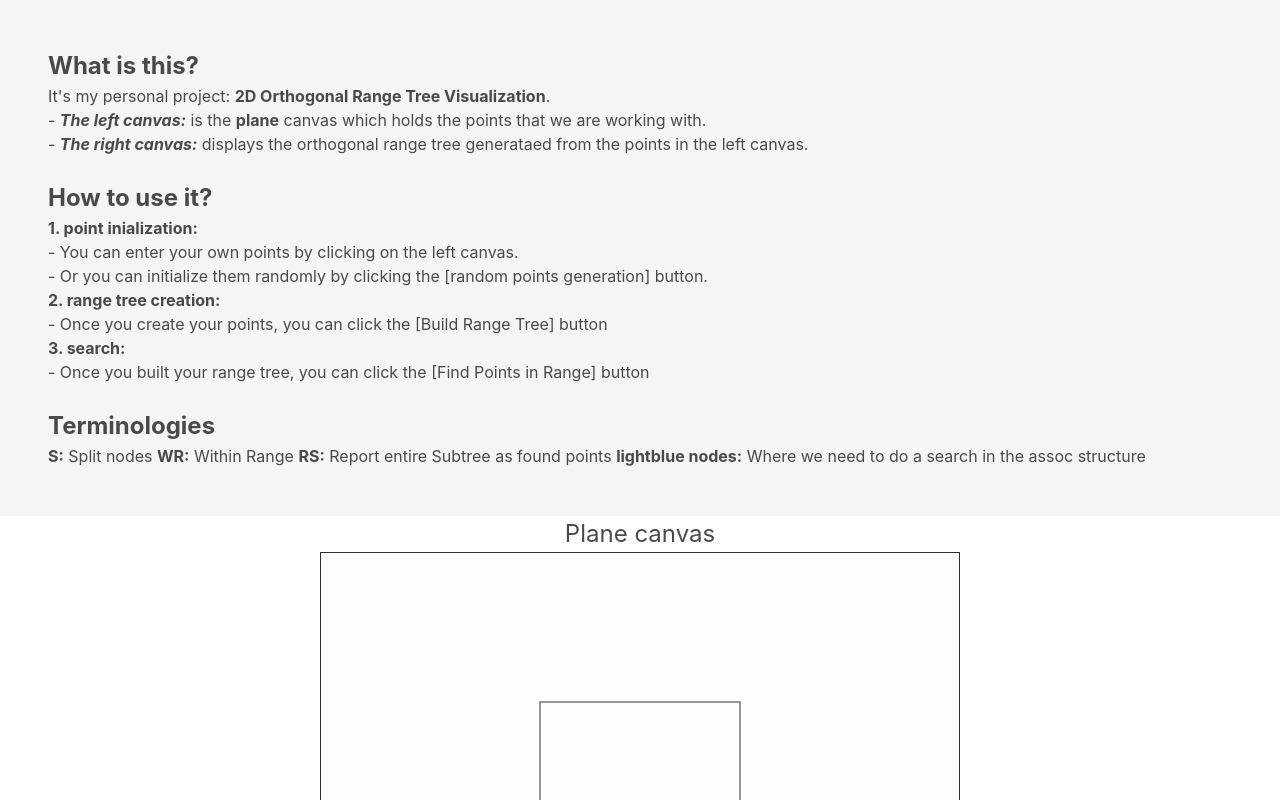
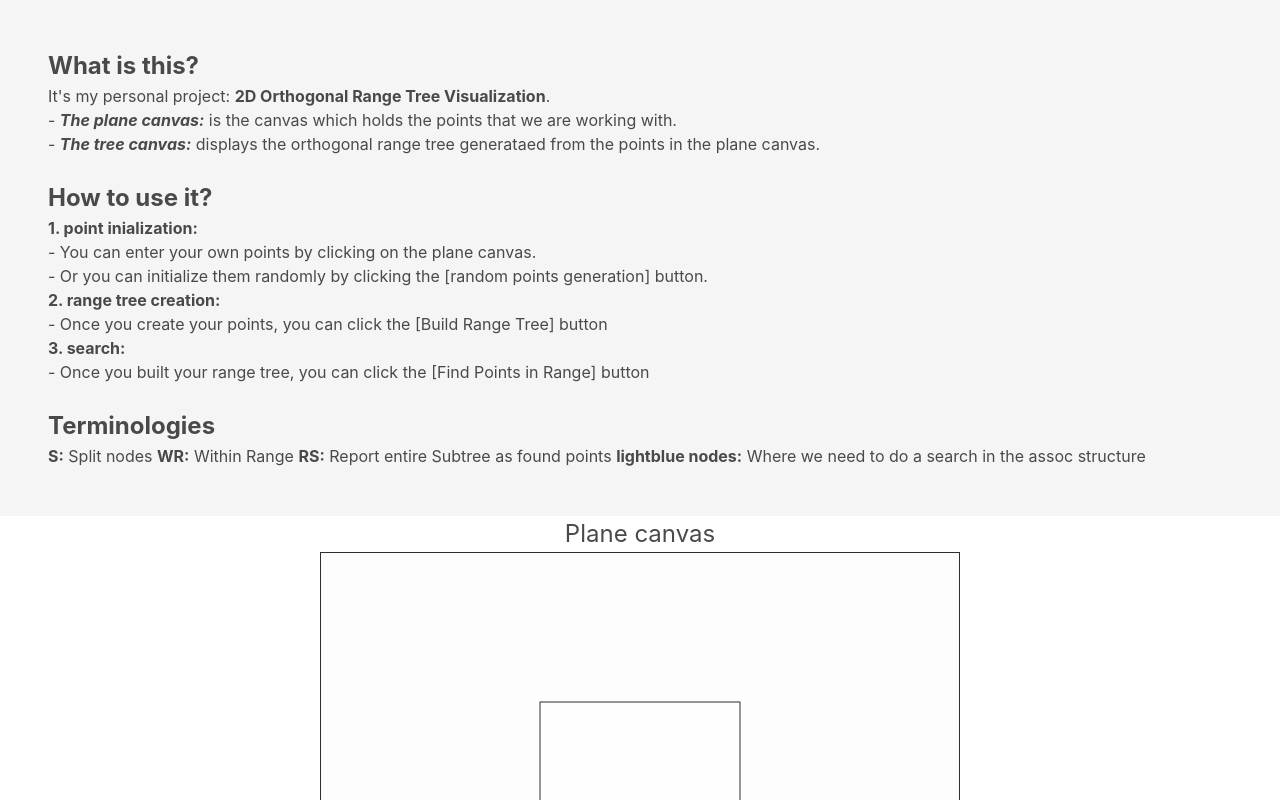
Before and after one commit to ZhouJoseph/Orthogonal-range-tree-visualization, a plain HTML site: page index.html in a window 1280 px wide. Shown: the top 800 px of the page. Drawn offline with nearby package versions, Linux system fonts and the light colour scheme.

Commit message:
html wording

```diff
--- a/index.html
+++ b/index.html
@@ -29,17 +29,17 @@
           <p class="is-size-6">
             It's my personal project:
             <b>2D Orthogonal Range Tree Visualization</b>. <br />
-            - <b><i>The left canvas:</i></b> is the <b>plane</b> canvas which
-            holds the points that we are working with.
+            - <b><i>The plane canvas:</i></b> is the canvas which holds the
+            points that we are working with.
             <br />
-            - <b><i>The right canvas:</i></b> displays the orthogonal range tree
-            generataed from the points in the left canvas.
+            - <b><i>The tree canvas:</i></b> displays the orthogonal range tree
+            generataed from the points in the plane canvas.
           </p>
           <br />
           <p class="is-size-4"><b>How to use it?</b></p>
           <p class="is-size-6">
             <b>1. point inialization:</b><br />
-            - You can enter your own points by clicking on the left canvas.
+            - You can enter your own points by clicking on the plane canvas.
             <br />
             - Or you can initialize them randomly by clicking the [random points
             generation] button. <br />
```
